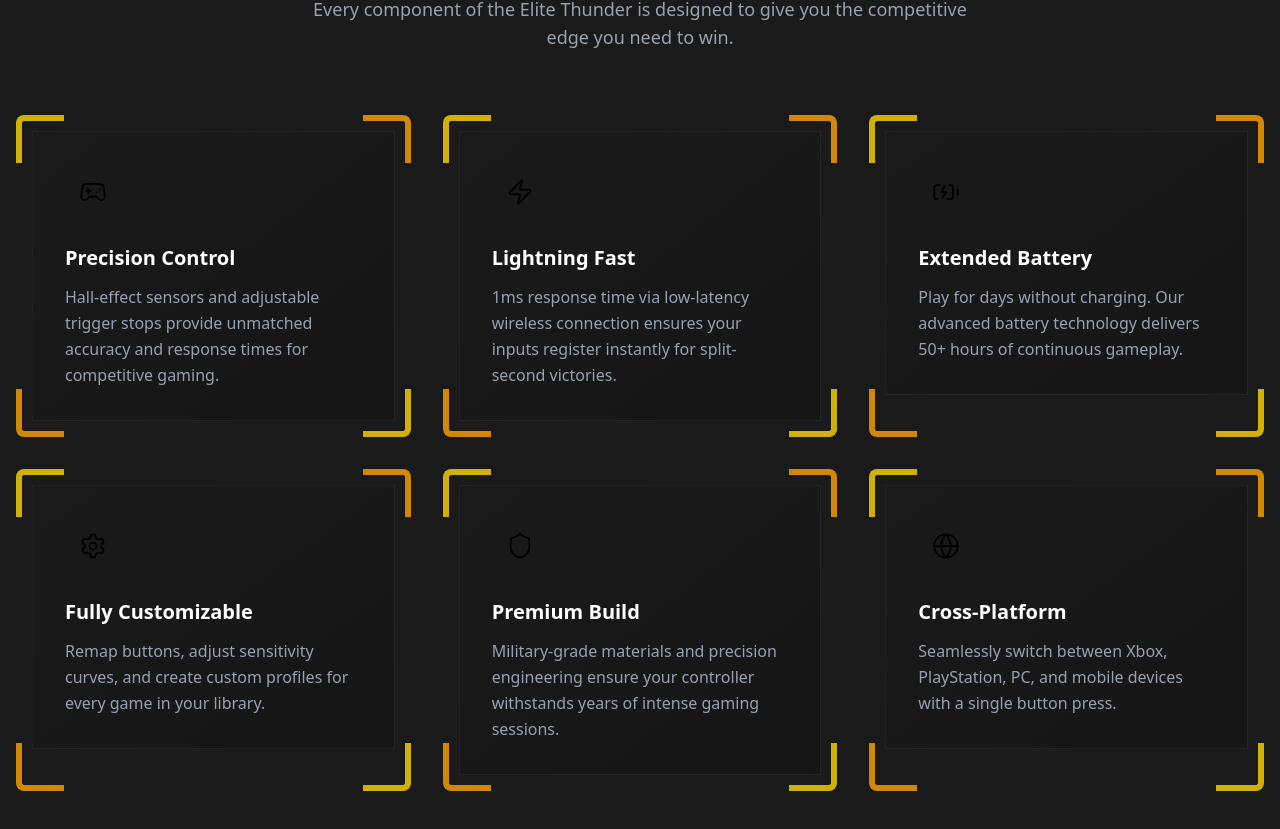
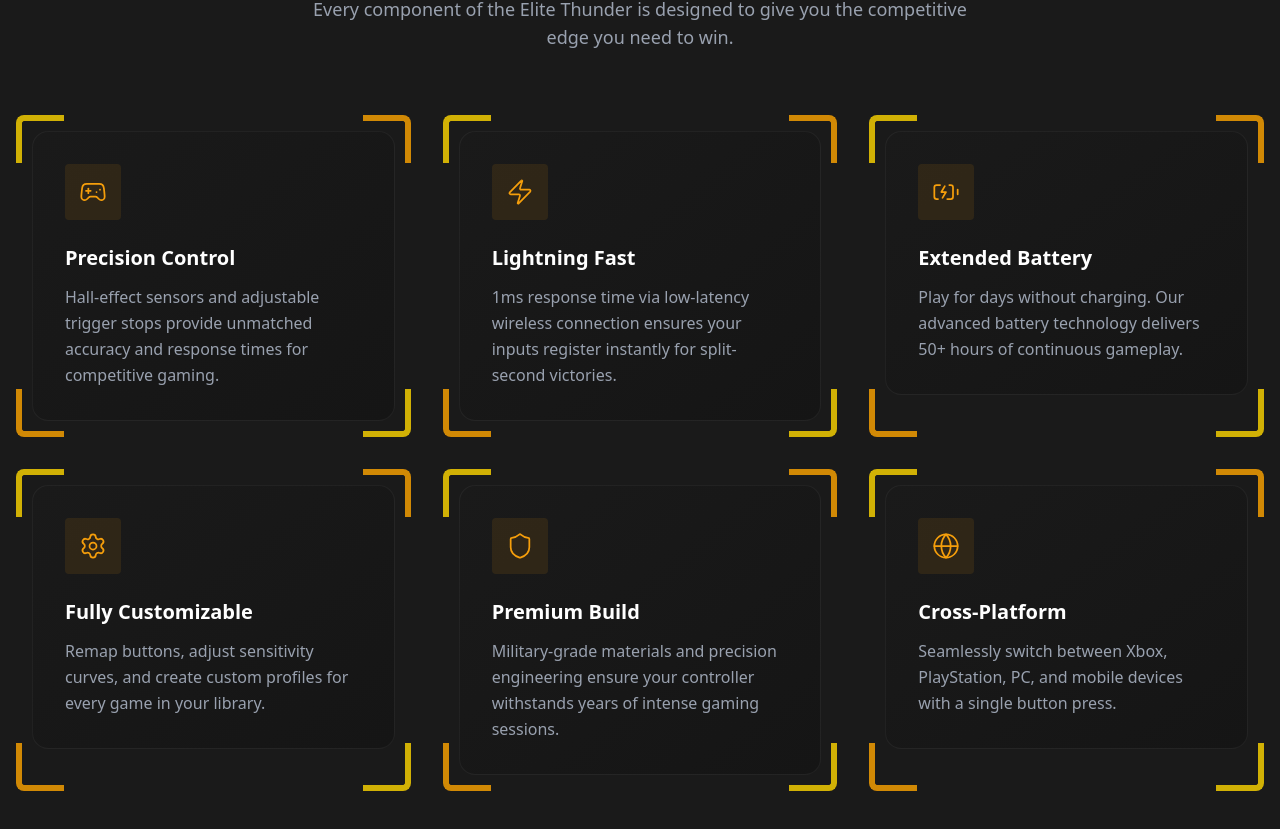
Before and after one commit to fetoumisidali/Elite-Thunder-Vue-Landing, a Vue app: page / in a window 1280 px wide. Shown: the part 933-1762 px from the top of the page. Built offline with nearby package versions, Linux system fonts and the light colour scheme.

Commit message:
fix: correct class names for gradient backgrounds and border styles in ThunderContainer component

```diff
--- a/src/components/ThunderContainer.vue
+++ b/src/components/ThunderContainer.vue
@@ -18,10 +18,10 @@
 
     <div
       :class="[
-        'p-8 transition-all duration-300 group-hover:-translate-y-2 overflow-hidden relative',
-        'bg-linear-to-br from-[#1a1a1a] to-[#151515]',
+        'p-8 rounded-2xl transition-all duration-300 group-hover:-translate-y-2 overflow-hidden relative',
+        'bg-gradient-to-br from-[#1a1a1a] to-[#151515]',
         'border border-white/5',
-        'hover:border-(var(--color-1))/50', // JIT-safe
+        'hover:border-[var(--color-1)]/50', // JIT-safe
         'mx-4 my-4'
       ]"
     >
@@ -29,7 +29,7 @@
         :class="[
           'absolute -inset-px blur-xl transition-opacity duration-500 -z-10',
           'opacity-0 group-hover:opacity-100',
-          'bg-linear-to-br from-(var(--color-1))/20 to-transparent' // JIT-safe
+          'bg-gradient-to-br from-[var(--color-1)]/20 to-transparent' // JIT-safe
         ]"
       ></div>
 
@@ -38,9 +38,9 @@
           'w-14 h-14 rounded-sm flex items-center justify-center mb-6',
           'transition-all duration-300',
           'group-hover:scale-110',
-          'bg-(var(--color-1))/10',     // JIT-safe
-          'text-(var(--color-1))',      // JIT-safe
-          'group-hover:bg-(var(--color-1))', // JIT-safe
+          'bg-[var(--color-1)]/10',     // JIT-safe
+          'text-[var(--color-1)]',      // JIT-safe
+          'group-hover:bg-[var(--color-1)]', // JIT-safe
           'group-hover:text-black'
         ]"
       >
@@ -51,7 +51,7 @@
         :class="[
           'text-xl font-bold mb-3 transition-colors',
           'text-white',
-          'group-hover:text-(var(--color-1))' // JIT-safe
+          'group-hover:text-[var(--color-1)]' // JIT-safe
         ]"
       >
         {{ title }}
@@ -64,7 +64,7 @@
   </div>
 </template>
 
-<script setup>
+<script setup lang="ts">
 import { defineProps, computed } from 'vue';
 
 const props = defineProps({
@@ -125,4 +125,5 @@ const corners = [
   }
 ];
 
+
 </script>
```
